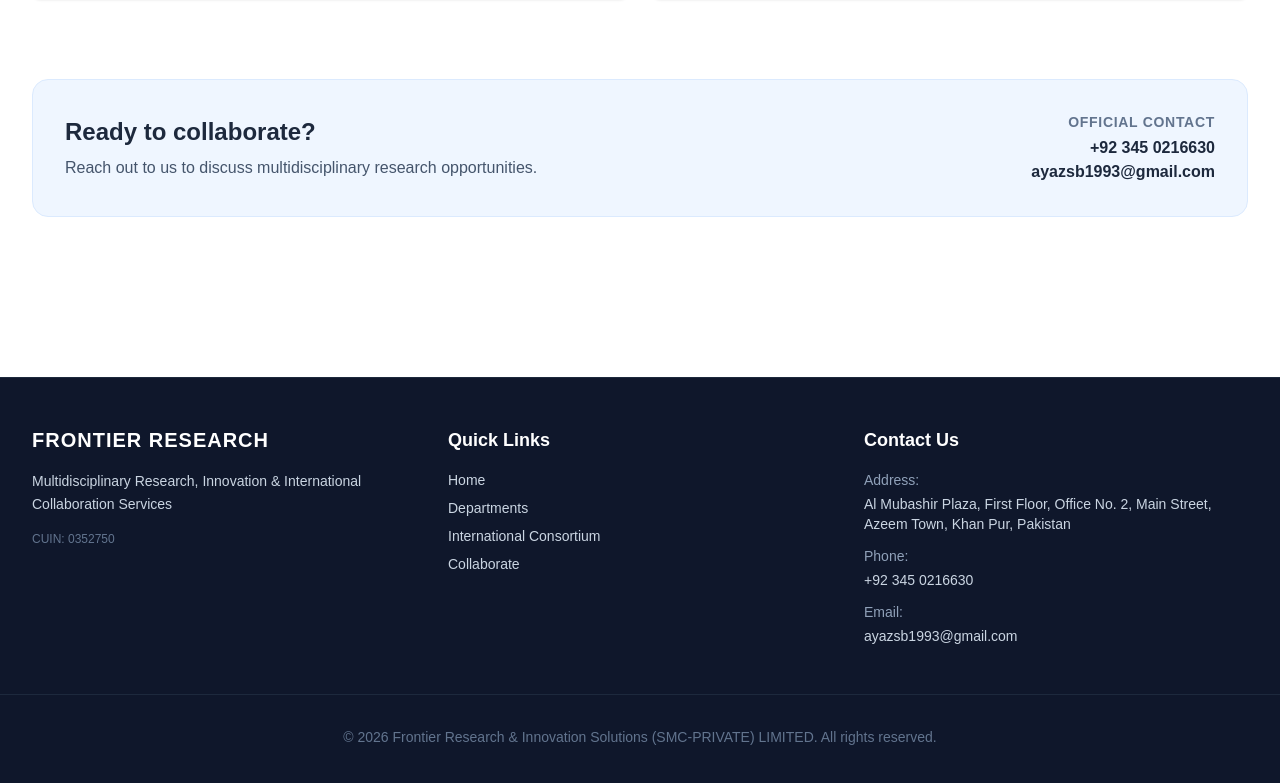
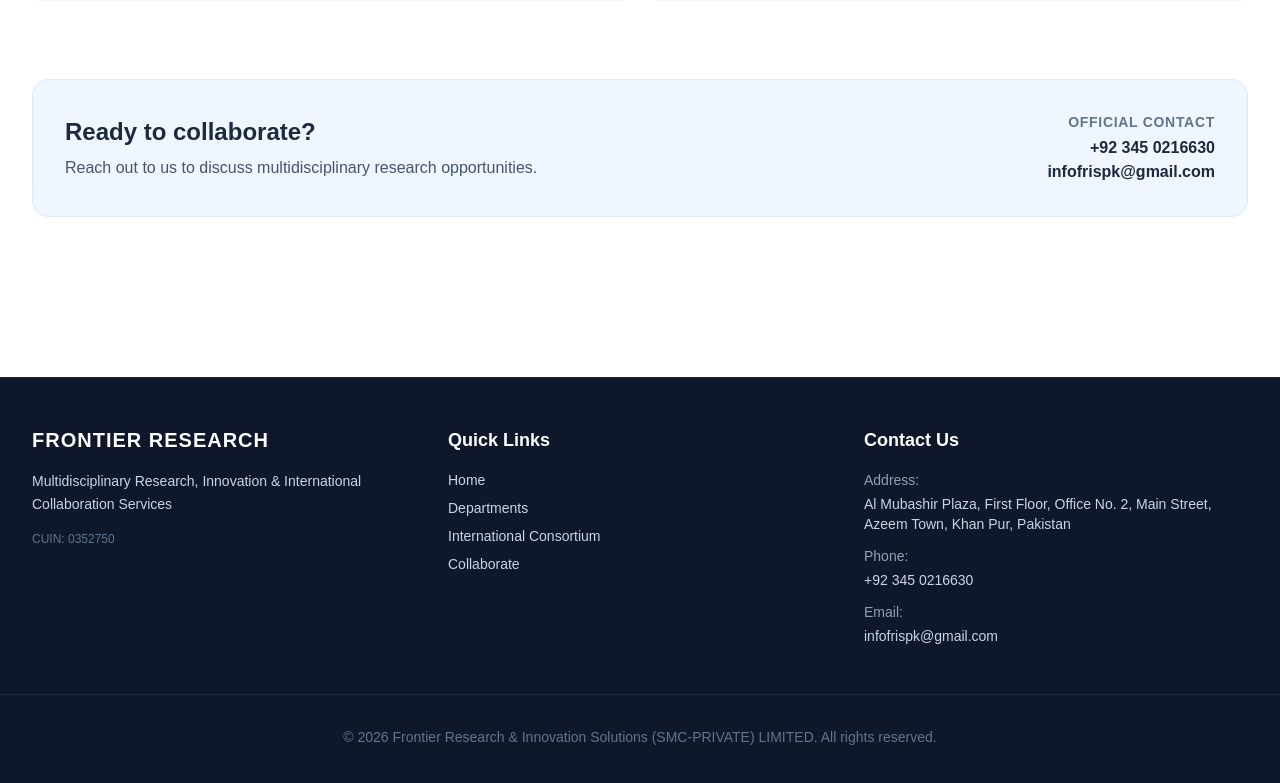
Before and after one commit to saeed7979-svg/frontier-research, a Next.js app: page /collaboration in a window 1280 px wide. Shown: the part 911-1694 px from the top of the page. Built offline with nearby package versions, Linux system fonts and the light colour scheme.

Commit message:
Contact form fixed

```diff
--- a/app/collaboration/page.tsx
+++ b/app/collaboration/page.tsx
@@ -47,7 +47,7 @@ export default function Collaboration() {
           <div className="text-right">
             <p className="text-sm text-slate-500 uppercase font-semibold tracking-wider mb-1">Official Contact</p>
             <p className="font-bold text-slate-800">+92 345 0216630</p>
-            <p className="font-bold text-slate-800">ayazsb1993@gmail.com</p>
+            <p className="font-bold text-slate-800">infofrispk@gmail.com</p>
           </div>
         </div>
       </div>
--- a/app/contact/page.tsx
+++ b/app/contact/page.tsx
@@ -44,7 +44,7 @@ export default function Contact() {
               </div>
               <div>
                 <h4 className="font-semibold text-blue-400 mb-1">Email Address</h4>
-                <p className="text-slate-300 text-sm">ayazsb1993@gmail.com</p>
+                <p className="text-slate-300 text-sm">infofrispk@gmail.com</p>
               </div>
             </div>
           </div>
@@ -53,29 +53,30 @@ export default function Contact() {
         {/* Contact Form Side */}
         <div className="p-10 md:p-14">
           <h3 className="text-2xl font-bold text-slate-800 mb-6">Send a Message</h3>
-          <form className="space-y-5">
+          <form action="https://api.web3forms.com/submit" method="POST" className="space-y-5">
+          <input type="hidden" name="access_key" value="7d41f0a8-a6d8-436e-9b3c-c587d7f0a1d3" />
             <div className="grid grid-cols-2 gap-5">
               <div>
                 <label className="block text-sm font-medium text-slate-700 mb-2">First Name</label>
-                <input type="text" className="w-full border border-slate-300 rounded-lg px-4 py-2.5 focus:outline-none focus:ring-2 focus:ring-blue-500" placeholder="John" />
+                <input type="text" name="First_Name" className="w-full border border-slate-300 rounded-lg px-4 py-2.5 focus:outline-none focus:ring-2 focus:ring-blue-500" placeholder="John" />
               </div>
               <div>
                 <label className="block text-sm font-medium text-slate-700 mb-2">Last Name</label>
-                <input type="text" className="w-full border border-slate-300 rounded-lg px-4 py-2.5 focus:outline-none focus:ring-2 focus:ring-blue-500" placeholder="Doe" />
+                <input type="text" name="Last_Name" className="w-full border border-slate-300 rounded-lg px-4 py-2.5 focus:outline-none focus:ring-2 focus:ring-blue-500" placeholder="Doe" />
               </div>
             </div>
 
             <div>
               <label className="block text-sm font-medium text-slate-700 mb-2">Email Address</label>
-              <input type="email" className="w-full border border-slate-300 rounded-lg px-4 py-2.5 focus:outline-none focus:ring-2 focus:ring-blue-500" placeholder="you@example.com" />
+              <input type="email" name="Email" className="w-full border border-slate-300 rounded-lg px-4 py-2.5 focus:outline-none focus:ring-2 focus:ring-blue-500" placeholder="you@example.com" />
             </div>
 
             <div>
               <label className="block text-sm font-medium text-slate-700 mb-2">Message</label>
-              <textarea rows={4} className="w-full border border-slate-300 rounded-lg px-4 py-2.5 focus:outline-none focus:ring-2 focus:ring-blue-500" placeholder="How can we collaborate?"></textarea>
+              <textarea name="Message" rows={4} className="w-full border border-slate-300 rounded-lg px-4 py-2.5 focus:outline-none focus:ring-2 focus:ring-blue-500" placeholder="How can we collaborate?"></textarea>
             </div>
 
-            <button type="button" className="w-full bg-blue-600 hover:bg-blue-700 text-white font-bold py-3 rounded-lg transition-colors">
+            <button type="submit" className="w-full bg-blue-600 hover:bg-blue-700 text-white font-bold py-3 rounded-lg transition-colors">
               Send Message
             </button>
           </form>
--- a/components/Footer.tsx
+++ b/components/Footer.tsx
@@ -27,7 +27,7 @@ export default function Footer() {
           <ul className="space-y-2 text-sm">
             <li><span className="text-slate-400 block mb-1">Address:</span> Al Mubashir Plaza, First Floor, Office No. 2, Main Street, Azeem Town, Khan Pur, Pakistan</li>
             <li><span className="text-slate-400 block mt-3 mb-1">Phone:</span> +92 345 0216630</li>
-            <li><span className="text-slate-400 block mt-3 mb-1">Email:</span> ayazsb1993@gmail.com</li>
+            <li><span className="text-slate-400 block mt-3 mb-1">Email:</span> infofrispk@gmail.com</li>
           </ul>
         </div>
       </div>
```
